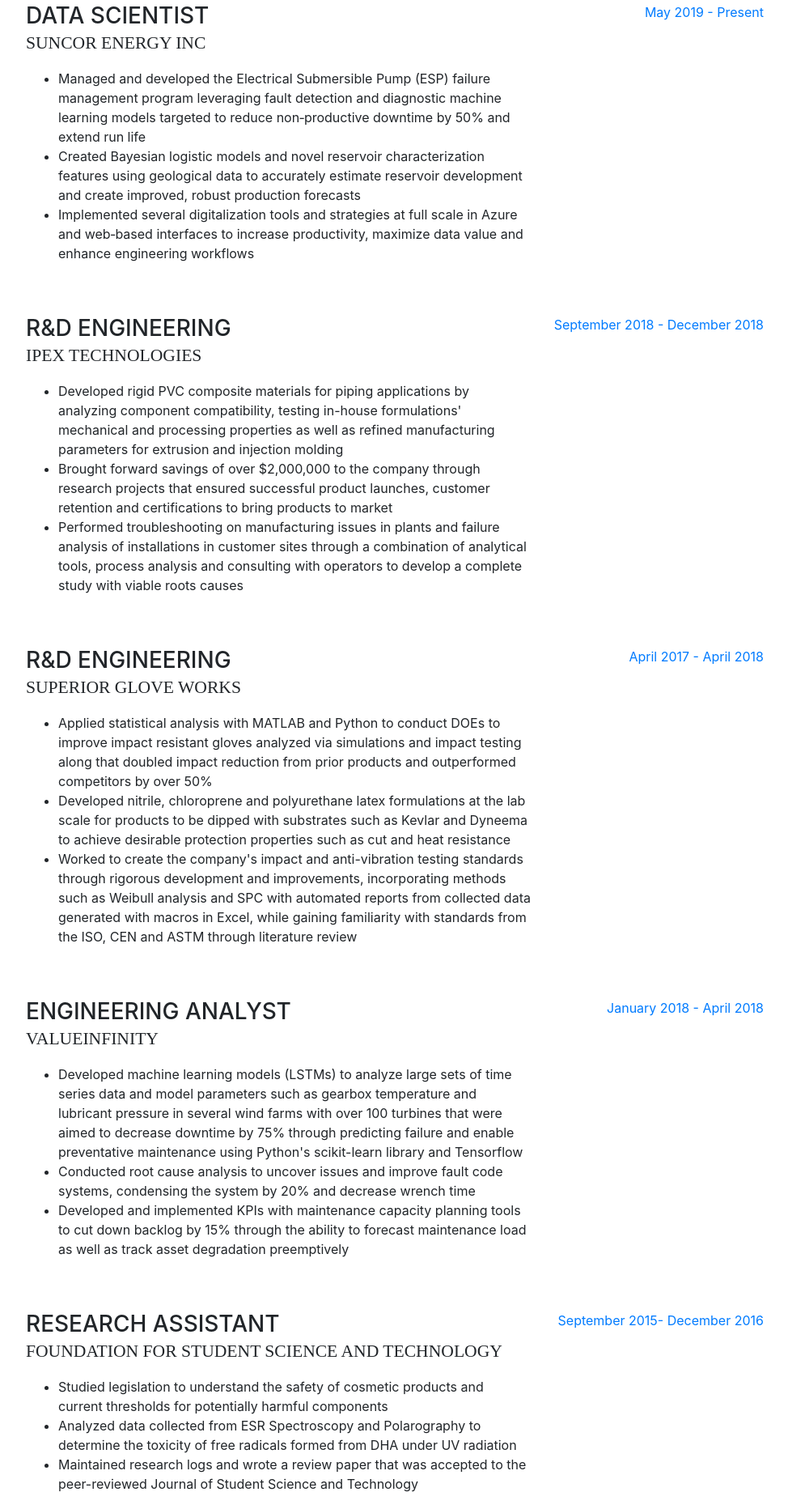
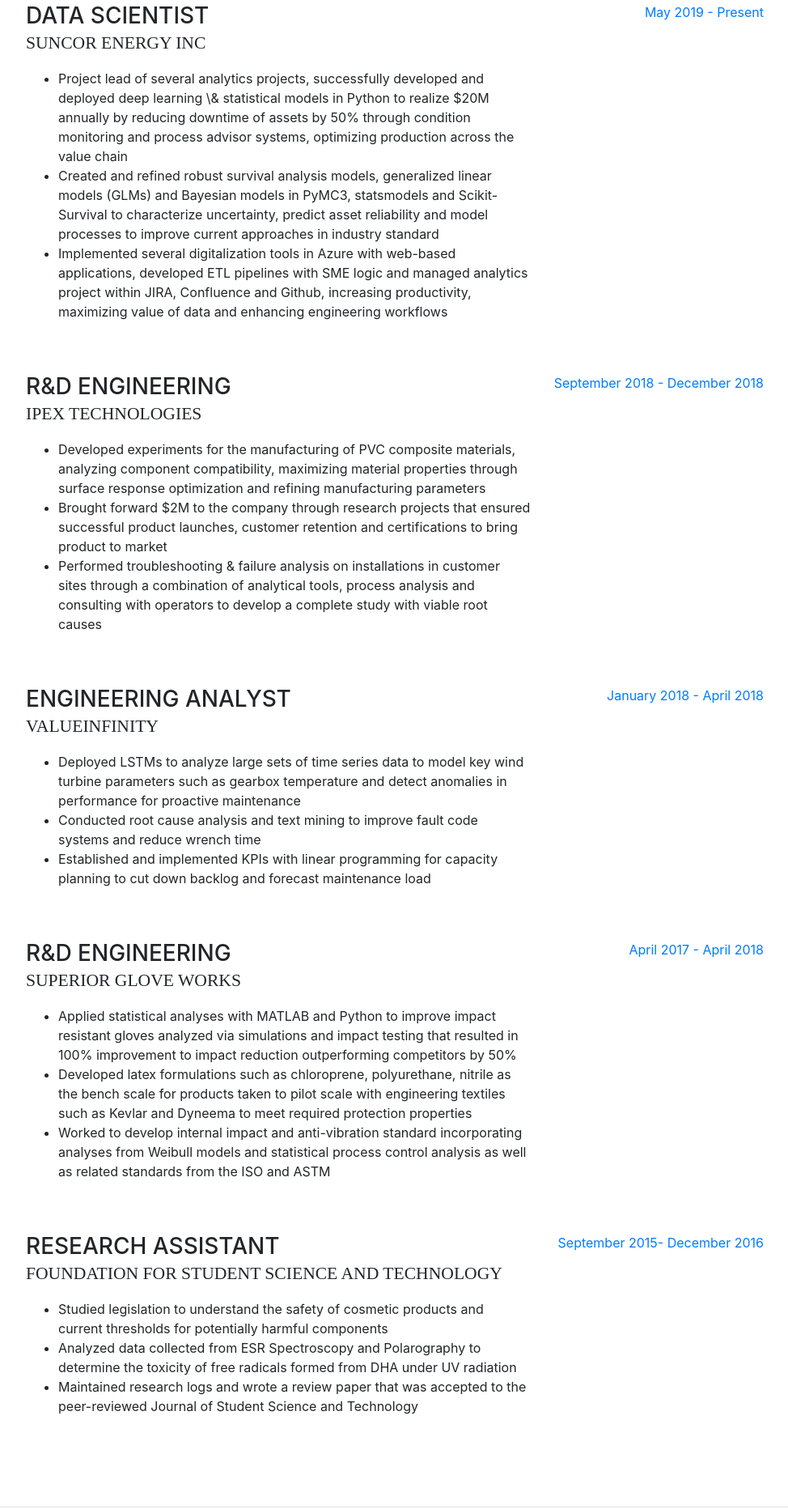
Before and after one commit to hematilldyl/hematilldyl.github.io, a website with bundled scripts: page index.html in a window 1280 px wide. Shown: the part 1731-3595 px from the top of the page at 81% size, without its empty margins (288-1262 px from the left). Built offline with nearby package versions, Linux system fonts and the light colour scheme; a web font is replaced by a local one.

Commit message:
Update index.html

```diff
--- a/index.html
+++ b/index.html
@@ -147,9 +147,9 @@
               <h3 class="mb-0">Data Scientist</h3>
               <div class="subheading mb-3">Suncor Energy Inc</div>
               <ul style="list-style-type:disc">
-				<li>Managed and developed the Electrical Submersible Pump (ESP) failure management program leveraging fault detection and diagnostic machine learning models targeted to reduce non‑productive downtime by 50% and extend run life</li>
-				<li>Created Bayesian logistic models and novel reservoir characterization features using geological data to accurately estimate reservoir development and create improved, robust production forecasts</li>
-				<li>Implemented several digitalization tools and strategies at full scale in Azure and web‑based interfaces to increase productivity, maximize data value and enhance engineering workflows</li>
+				<li>Project lead of several analytics projects, successfully developed and deployed deep learning \& statistical models in Python to realize $20M annually by reducing downtime of assets by 50% through condition monitoring and process advisor systems, optimizing production across the value chain</li>
+				<li>Created and refined robust survival analysis models, generalized linear models (GLMs) and Bayesian models in PyMC3, statsmodels and Scikit-Survival to characterize uncertainty, predict asset reliability and model processes to improve current approaches in industry standard</li>
+				<li>Implemented several digitalization tools in Azure with web-based applications, developed ETL pipelines with SME logic and managed analytics project within JIRA, Confluence and Github, increasing productivity, maximizing value of data and enhancing engineering workflows</li>
 			  </ul>
             </div>
             <div class="resume-date text-md-right">
@@ -163,13 +163,28 @@
               <h3 class="mb-0">R&ampD Engineering</h3>
               <div class="subheading mb-3">IPEX Technologies</div>
               <ul style="list-style-type:disc">
-				<li>Developed rigid PVC composite materials for piping applications by analyzing component compatibility, testing in-house formulations' mechanical and processing properties as well as refined manufacturing parameters for extrusion and injection molding</li>
-				<li>Brought forward savings of over $2,000,000 to the company through research projects that ensured successful product launches, customer retention and certifications to bring products to market</li>
-				<li>Performed troubleshooting on manufacturing issues in plants and failure analysis of installations in customer sites through a combination of analytical tools, process analysis and consulting with operators to develop a complete study with viable roots causes</li>
+				<li>Developed experiments for the manufacturing of PVC composite materials, analyzing component compatibility, maximizing material properties through surface response optimization and refining manufacturing parameters</li>
+				<li>Brought forward $2M to the company through research projects that ensured successful product launches, customer retention and certifications to bring product to market</li>
+				<li>Performed troubleshooting & failure analysis on installations in customer sites through a combination of analytical tools, process analysis and consulting with operators to develop a complete study with viable root causes</li>
 			  </ul>
             </div>
             <div class="resume-date text-md-right">
               <span class="text-primary">September 2018 - December 2018</span>
+            </div>
+          </div>
+
+	 <div class="resume-item d-flex flex-column flex-md-row mb-5">
+            <div class="resume-content mr-auto">
+              <h3 class="mb-0">Engineering Analyst</h3>
+              <div class="subheading mb-3">ValueInfinity</div>
+			   <ul style="list-style-type:disc">
+				<li>Deployed LSTMs to analyze large sets of time series data to model key wind turbine parameters such as gearbox temperature and detect anomalies in performance for proactive maintenance</li>
+				<li>Conducted root cause analysis and text mining to improve fault code systems and reduce wrench time</li>
+				<li>Established and implemented KPIs with linear programming for capacity planning to cut down backlog and forecast maintenance load</li>
+			  </ul>
+			</div>
+            <div class="resume-date text-md-right">
+              <span class="text-primary">January 2018 - April 2018</span>
             </div>
           </div>
 
@@ -178,9 +193,9 @@
               <h3 class="mb-0">R&ampD Engineering</h3>
               <div class="subheading mb-3">Superior Glove Works</div>
               <ul style="list-style-type:disc">
-				<li>Applied statistical analysis with MATLAB and Python to conduct DOEs to improve impact resistant gloves analyzed via simulations and impact testing along that doubled impact reduction from prior products and outperformed competitors by over 50%</li>
-				<li>Developed nitrile, chloroprene and polyurethane latex formulations at the lab scale for products to be dipped with substrates such as Kevlar and Dyneema to achieve desirable protection properties such as cut and heat resistance</li>
-				<li>Worked to create the company's impact and anti-vibration testing standards through rigorous development and improvements, incorporating methods such as Weibull analysis and SPC with automated reports from collected data generated with macros in Excel, while gaining familiarity with standards from the ISO, CEN and ASTM through literature review</li>
+				<li>Applied statistical analyses with MATLAB and Python to improve impact resistant gloves analyzed via simulations and impact testing that resulted in 100% improvement to impact reduction outperforming competitors by 50%</li>
+				<li>Developed latex formulations such as chloroprene, polyurethane, nitrile as the bench scale for products taken to pilot scale with engineering textiles such as Kevlar and Dyneema to meet required protection properties</li>
+				<li>Worked to develop internal impact and anti-vibration standard incorporating analyses from Weibull models and statistical process control analysis as well as related standards from the ISO and ASTM</li>
 			  </ul>
             </div>
             <div class="resume-date text-md-right">
@@ -188,20 +203,6 @@
             </div>
           </div>
 
-          <div class="resume-item d-flex flex-column flex-md-row mb-5">
-            <div class="resume-content mr-auto">
-              <h3 class="mb-0">Engineering Analyst</h3>
-              <div class="subheading mb-3">ValueInfinity</div>
-			   <ul style="list-style-type:disc">
-				<li>Developed machine learning models (LSTMs) to analyze large sets of time series data and model parameters such as gearbox temperature and lubricant pressure in several wind farms with over 100 turbines that were aimed to decrease downtime by 75% through predicting failure and enable preventative maintenance using Python's scikit-learn library and Tensorflow</li>
-				<li>Conducted root cause analysis to uncover issues and improve fault code systems, condensing the system by 20% and decrease wrench time</li>
-				<li>Developed and implemented KPIs with maintenance capacity planning tools to cut down backlog by 15% through the ability to forecast maintenance load as well as track asset degradation preemptively</li>
-			  </ul>
-			</div>
-            <div class="resume-date text-md-right">
-              <span class="text-primary">January 2018 - April 2018</span>
-            </div>
-          </div>
 
           <div class="resume-item d-flex flex-column flex-md-row mb-5">
             <div class="resume-content mr-auto">
@@ -221,7 +222,6 @@
         </div>
 
       </section>
-
 
 
       <section class="resume-section p-3 p-lg-5 d-flex flex-column" id="skills">
@@ -280,23 +280,34 @@
         </div>
       </section>
 
-      <section class="resume-section p-3 p-lg-5 d-flex flex-column" id="interests">
+	<section class="resume-section p-3 p-lg-5 d-flex flex-column" id="pubs">
         <div class="my-auto">
-          <h2 class="mb-5">Interests</h2>
-          <p>Apart from being a passionate researcher, I have a great passion for theatre. I am a great fan of Greek, Shakespearean, improv, as well as musicals. I also enjoy reading and writing sci-fi and fantasy novels. When the weather is nice, I enjoy mountain biking, hiking and lakeside activities.</p>
-          <p class="mb-0">In my spare time indoors, I work to refine my culinary skills, as I am also an enthusiastic cook looking to explore cuisines. Programming for me is a tool to help better understand the world around us and I continue to refine my knowledge of computation</p>
-        </div>
-      </section>
-
-      <section class="resume-section p-3 p-lg-5 d-flex flex-column" id="awards">
-        <div class="my-auto">
-          <h2 class="mb-5">Awards, Accomplishments &amp; Certifications</h2>
+          <h2 class="mb-5">Publications</h2>
 
 	<ul class="fa-ul mb-0">
+				    <li>
+	       <i class="fa-li fa fa-trophy text-warning"></i>
+		 <a href="https://doi.org/10.1021/acs.iecr.1c04534">Design and Optimization of a Penicillin Fed-Batch Reactor Based on a Deep Learning Fault Detection and Diagnostic Model</a>
+		</li>
+		    <li>
+	       <i class="fa-li fa fa-trophy text-warning"></i>
+		 <a href="https://doi.org/10.2118/208895-MS">Distributed Temperature Sensor Analytics: Estimating SAGD Depletion from Temperature Fall Off Data</a>
+		</li>
 	    <li>
 	       <i class="fa-li fa fa-trophy text-warning"></i>
 		 <a href="http://journal.fsst.ca/index.php/jsst/article/view/111">An Analysis of the Toxicity of Dihydroxyacetone in Spray Tanners when Exposed to Ultraviolet Radiation</a>
 		</li>
+          </ul>
+
+
+
+        </div>
+      </section>
+      <section class="resume-section p-3 p-lg-5 d-flex flex-column" id="awards">
+        <div class="my-auto">
+          <h2 class="mb-5">Awards &amp Certifications</h2>
+
+	<ul class="fa-ul mb-0">
 	   <li>
               <i class="fa-li fa fa-trophy text-warning"></i>
               Inherently Safer Design - AIChE</li>
```
